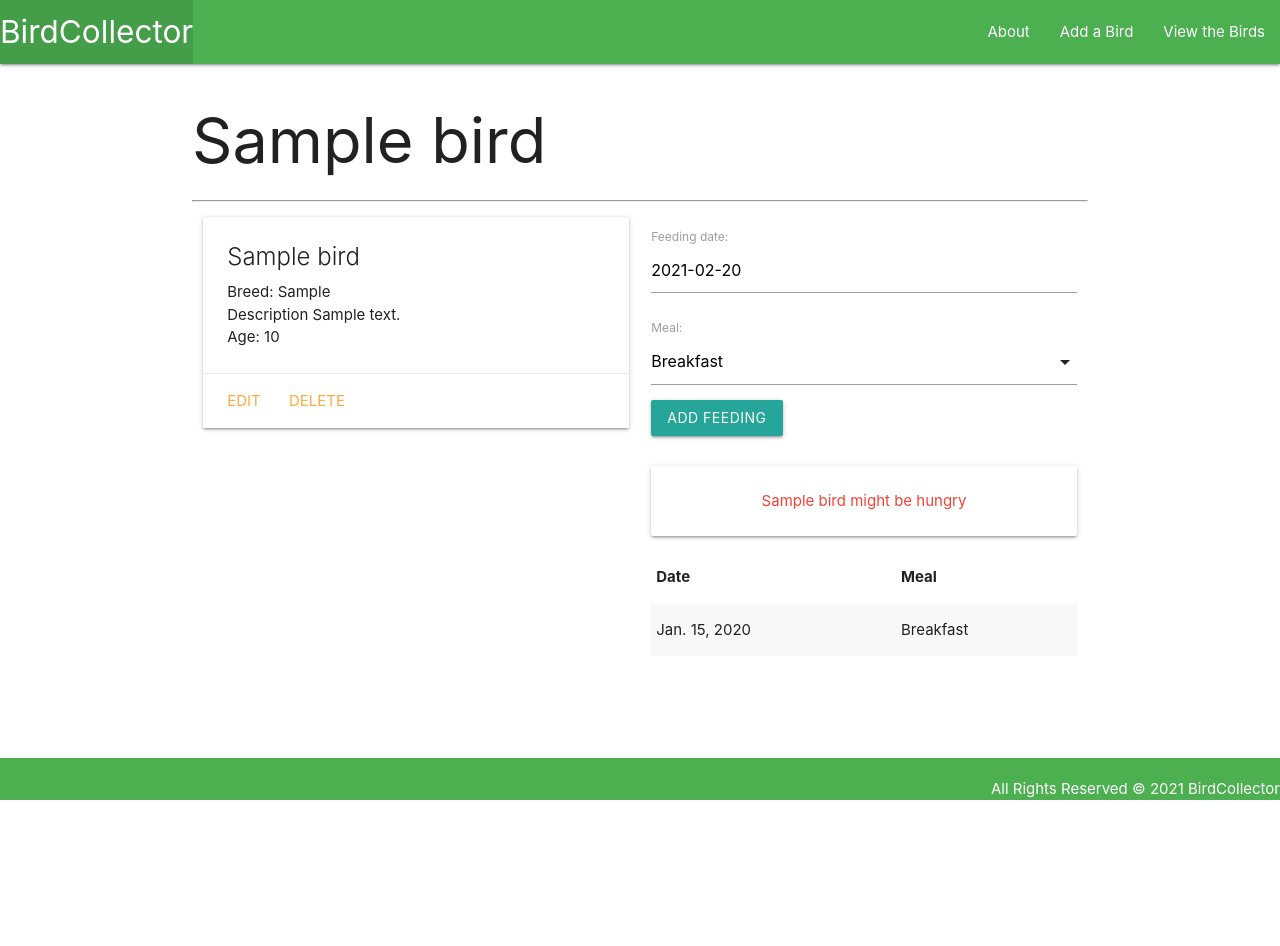
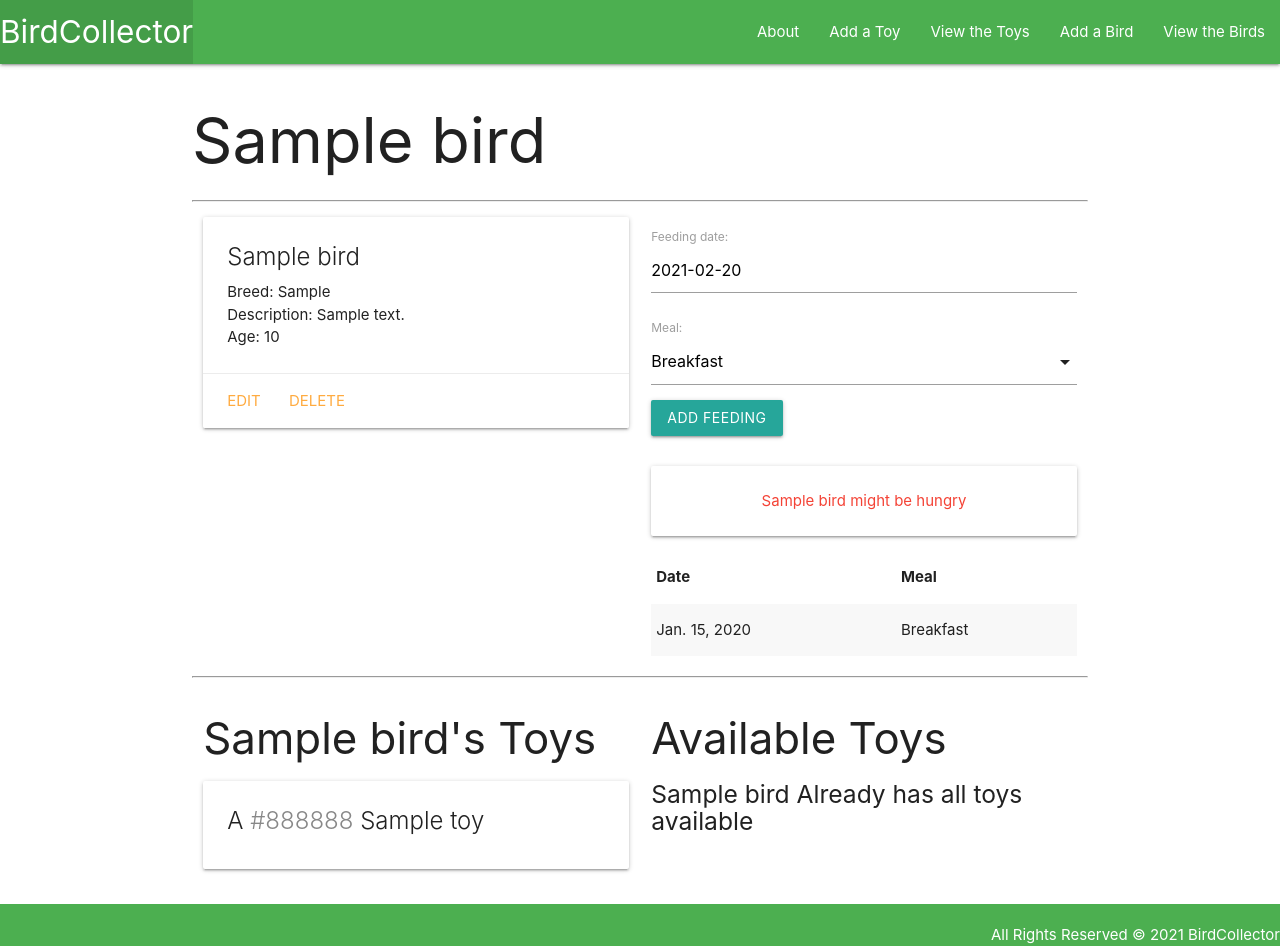
Before and after one commit to darryltait/birdcollector, a Django app: page /birds/1/ in a window 1280 px wide. Before the commit the page ends 800 px from the top, so only its background shows below. Run offline with Django 3.2, Linux system fonts and the light colour scheme; tables that the repository leaves empty hold one stand-in row (values such as "Sample post").

Commit message:
adds toy model

```diff
--- a/main_app/admin.py
+++ b/main_app/admin.py
@@ -1,6 +1,7 @@
 from django.contrib import admin
-from .models import Bird, Feeding
+from .models import Bird, Feeding, Toy
 
 # Register your models here.
 admin.site.register(Bird)
 admin.site.register(Feeding)
+admin.site.register(Toy)
--- a/main_app/models.py
+++ b/main_app/models.py
@@ -7,11 +7,28 @@ from datetime import date
 MEALS = (("B", "Breakfast"), ("L", "Lunch"), ("D", "Dinner"))
 
 
+class Toy(models.Model):
+    name = models.CharField(max_length=50)
+    color = models.CharField(max_length=20)
+
+    def __str__(self):
+        return self.name
+
+    def get_absolute_url(self):
+        return reverse("toys_detail", kwargs={"toy_id": self.id})
+        # return reverse("toys_detail", kwargs={"pk": self.id})
+
+    class Meta:
+        ordering = ["name"]
+
+
 class Bird(models.Model):
     name = models.CharField(max_length=250)
     breed = models.CharField(max_length=250)
     description = models.TextField(max_length=250)
     age = models.IntegerField()
+
+    toys = models.ManyToManyField(Toy)
 
     def __str__(self):
         return self.name
--- a/main_app/templates/base.html
+++ b/main_app/templates/base.html
@@ -27,6 +27,12 @@
                         <a href="{% url 'about' %}">About</a>
                     </li>
                     <li>
+                        <a href="{% url 'toys_create' %}">Add a Toy</a>
+                    </li>
+                    <li>
+                        <a href="{% url 'toys_index' %}">View the Toys</a>
+                    </li>
+                    <li>
                         <a href="{% url 'birds_create' %}">Add a Bird</a>
                     </li>
                     <li>
--- a/main_app/templates/birds/detail.html
+++ b/main_app/templates/birds/detail.html
@@ -12,7 +12,7 @@
                 <div class="card-content">
                     <span class="card-title">{{ bird.name }}</span>
                     <p>Breed: {{ bird.breed }}</p>
-                    <p>Description {{ bird.description }}</p>
+                    <p>Description: {{ bird.description }}</p>
                     {% if bird.age > 0 %}
                     <p>Age: {{ bird.age }}</p>
                     {% else %}
@@ -54,6 +54,51 @@
 
         </div>
     </div>
+
+    <hr>
+
+    <div class="row">
+        <div class="col s6">
+            <h3>{{ bird.name }}'s Toys</h3>
+        {% if bird.toys.count %}
+            {% for toy in bird.toys.all %}
+                <div class="card">
+                    <div class="card-content">
+                        <span class="card-title">
+                            A <span style="color: {{ toy.color }}">{{ toy.color }}</span> {{ toy.name }}
+                        </span>
+                    </div>
+                </div>
+            {% endfor%}
+            {% else %}
+                <h5>No Toys :(</h5>
+
+        {% endif %}
+        </div>
+        <div class="col s6">
+            <h3>Available Toys</h3>
+            {%  if toys.count %}
+                {% for toy in toys.all %}
+                    <div class="card">
+                        <div class="card-content">
+                            <span class="card-title">
+                                A<span style="color: {{toy.color}}"> {{ toy.color }} </span>{{ toy.name }}
+                            </span>
+                        </div>
+                        <div class="card-action">
+                            <form action="{% url 'assoc_toy' bird.id toy.id %}" method="post">
+                                {% csrf_token %}
+                                <button type="submit" class="btn">Add</button>
+                            </form>
+                        </div>
+                    </div>
+                {% endfor %}
+            {% else %}
+                <h5>{{bird.name}} Already has all toys available</h5>
+            {%  endif %}
+
+        </div>
+    </div>
     <script>
         var dateEl = document.getElementById('id_date');
         M.Datepicker.init(dateEl, {
--- a/main_app/templates/birds/index.html
+++ b/main_app/templates/birds/index.html
@@ -11,12 +11,12 @@
             <div class=" card-content">
                 <span class="card-title">{{ bird.name }}</span>
                 <p>Breed: {{ bird.breed }}</p>
-                <p>Description: {{ bird.description }}</p>
+                <!-- <p>Description: {{ bird.description }}</p>
                 {% if bird.age > 0 %}
                     <p>Age: {{ bird.age }}</p>
                 {% else %}
                     <p>Age: {{bird.breed}}-ling</p>
-                {% endif %}
+                {% endif %} -->
             </div>
         </div>
     </a>
--- a/main_app/templates/main_app/bird_confirm_delete.html
+++ b/main_app/templates/main_app/bird_confirm_delete.html
@@ -1,7 +1,7 @@
 {% extends 'base.html' %}
 
 {% block content%}
-    <h1>Delete a Bird</h1>
+    <h1>Delete Bird</h1>
 
     <h4>Are you sure you want to delete <span class='teal-text'>{{object.name}}</span>?</h4>
 
--- a/main_app/urls.py
+++ b/main_app/urls.py
@@ -12,4 +12,12 @@ urlpatterns = [
     path("birds/<int:pk>/update/", views.BirdUpdate.as_view(), name="birds_update"),
     path("birds/<int:pk>/delete/", views.BirdDelete.as_view(), name="birds_delete"),
     path("birds/<int:bird_id>/add_feeding/", views.add_feeding, name="add_feeding"),
+    path("toys/", views.toys_index, name="toys_index"),
+    path("toys/<int:toy_id>/", views.toys_detail, name="toys_detail"),
+    path("toys/create/", views.ToyCreate.as_view(), name="toys_create"),
+    path("toys/<int:pk>/update/", views.ToyUpdate.as_view(), name="toys_update"),
+    path("toys/<int:pk>/delete/", views.ToyDelete.as_view(), name="toys_delete"),
+    path(
+        "birds/<int:bird_id>/assoc_toy/<int:toy_id>/", views.assoc_toy, name="assoc_toy"
+    ),
 ]
--- a/main_app/views.py
+++ b/main_app/views.py
@@ -1,6 +1,7 @@
 from django.shortcuts import render, redirect
 from django.views.generic.edit import CreateView, UpdateView, DeleteView
 from .models import Bird
+from .models import Toy
 from .forms import FeedingForm
 
 # from django.http import HttpResponse
@@ -25,15 +26,21 @@ def birds_index(request):
 
 def birds_detail(request, bird_id):
     bird = Bird.objects.get(id=bird_id)
+    toys_bird_doesnt_have = Toy.objects.exclude(
+        id__in=bird.toys.all().values_list("id")
+    )
     feeding_form = FeedingForm()
     return render(
-        request, "birds/detail.html", {"bird": bird, "feeding_form": feeding_form}
+        request,
+        "birds/detail.html",
+        {"bird": bird, "feeding_form": feeding_form, "toys": toys_bird_doesnt_have},
     )
 
 
 class BirdCreate(CreateView):
     model = Bird
-    fields = "__all__"
+    # fields = "__all__"
+    fields = ["name", "breed", "description", "age"]
     #  can redirect like below, but it's better to add a return in Model
     # success_url = "/birds/"
 
@@ -55,3 +62,33 @@ def add_feeding(request, bird_id):
         new_feeding.bird_id = bird_id
         new_feeding.save()
     return redirect("detail", bird_id=bird_id)
+
+
+def toys_index(request):
+    toys = Toy.objects.all()
+    return render(request, "toys/index.html", {"toys": toys})
+
+
+def toys_detail(request, toy_id):
+    toy = Toy.objects.get(id=toy_id)
+    return render(request, "toys/detail.html", {"toy": toy})
+
+
+class ToyCreate(CreateView):
+    model = Toy
+    fields = "__all__"
+
+
+class ToyUpdate(UpdateView):
+    model = Toy
+    fields = "__all__"
+
+
+class ToyDelete(DeleteView):
+    model = Toy
+    success_url = "/toys/"
+
+
+def assoc_toy(request, bird_id, toy_id):
+    Bird.objects.get(id=bird_id).toys.add(toy_id)
+    return redirect("detail", bird_id=bird_id)
```
Also changed, not shown: main_app/templates/main_app/toy_confirm_delete.html (added, +15 -0 lines), main_app/templates/main_app/toy_form.html (added, +20 -0 lines), main_app/templates/toys/detail.html (added, +20 -0 lines), main_app/templates/toys/index.html (added, +21 -0 lines), main_app/migrations/0003_auto_20210219_0907.py (added), main_app/migrations/0004_auto_20210219_1347.py (added).
